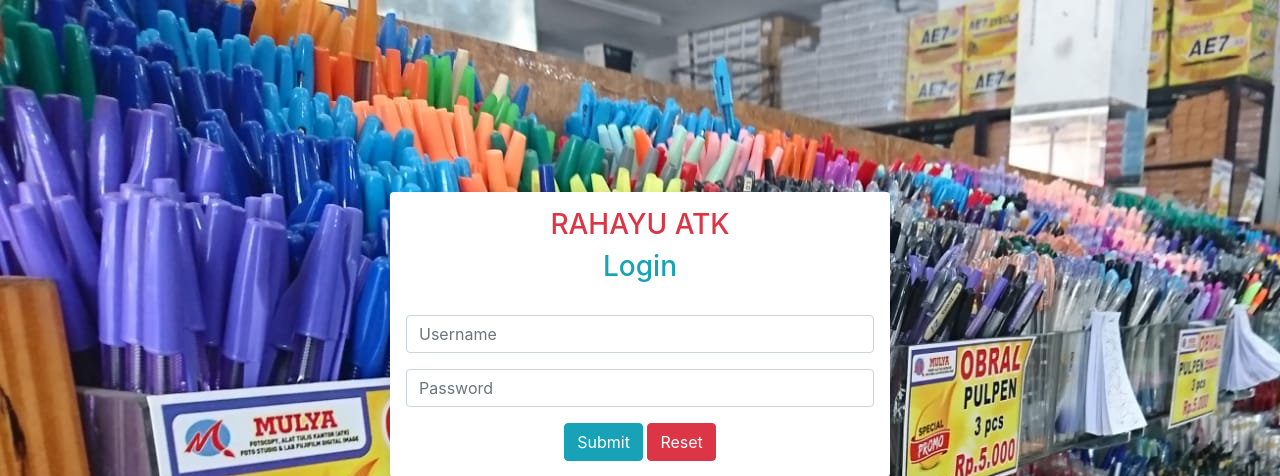
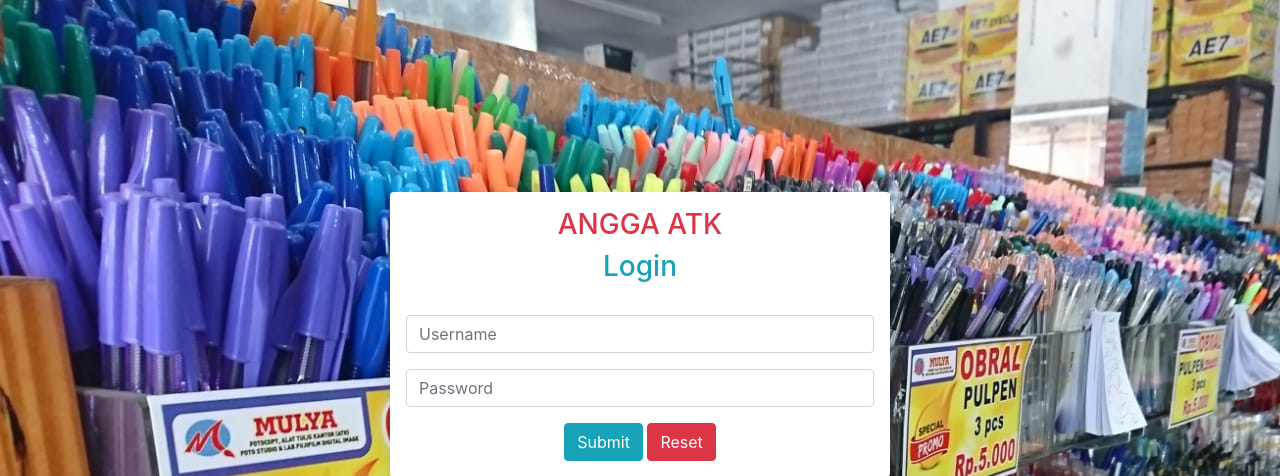
Before and after one commit to anggafr12/toko, a PHP site: page / in a window 1280 px wide. Shown: the top 476 px of the page. Run offline with PHP 8.4, Linux system fonts and the light colour scheme.

Commit message:
mengubah index

```diff
--- a/index.php
+++ b/index.php
@@ -14,7 +14,7 @@
 		<div class="header"></div>
 		<div class="" >
 			<form action="aksi/aksi_masuk.php" method="POST">
-				<h3 align="center" class="text-danger">RAHAYU ATK</h3>
+				<h3 align="center" class="text-danger">ANGGA ATK</h3>
 				<h3 align="center" class="text-info">Login</h3><br>
 				<div class="form-group row">
 					<div class="col-sm-12">
```
